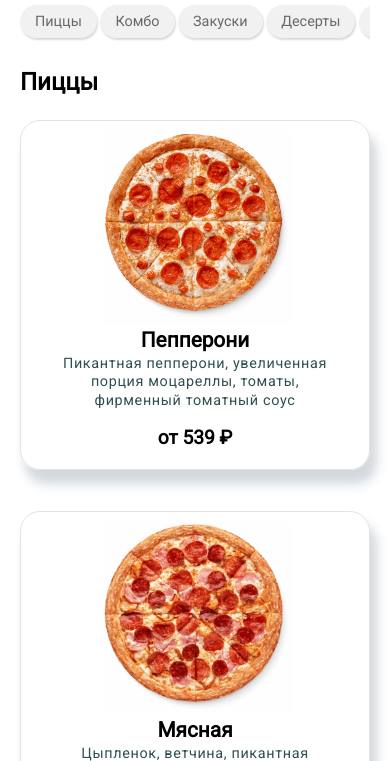
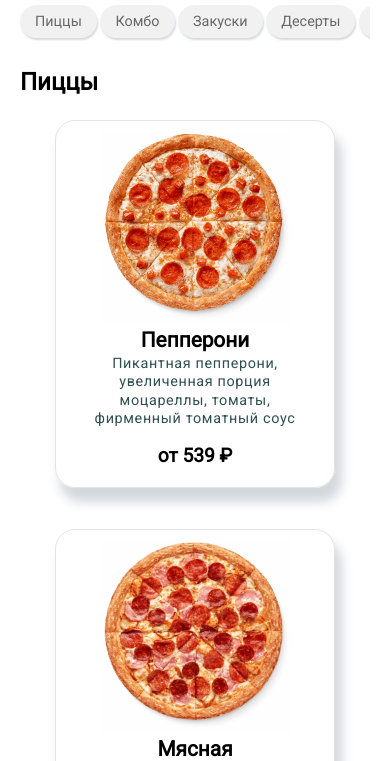
Before and after one commit to FOZERY/pizza-web, a plain HTML site: page index.html in a window 390 px wide. Shown: the part 82-843 px from the top of the page. Drawn offline with Linux system fonts and the light colour scheme.

Commit message:
fix: add max-width for menu card for <860px media

```diff
--- a/css/styles.css
+++ b/css/styles.css
@@ -780,6 +780,7 @@ nav {
     .menu_product {
         padding: 10px 10px 20px 10px;
         min-width: 215px;
+        max-width: 280px;
         border: 1px solid rgb(227, 227, 227);
         border-radius: 20px;
         gap: 1rem;
```
